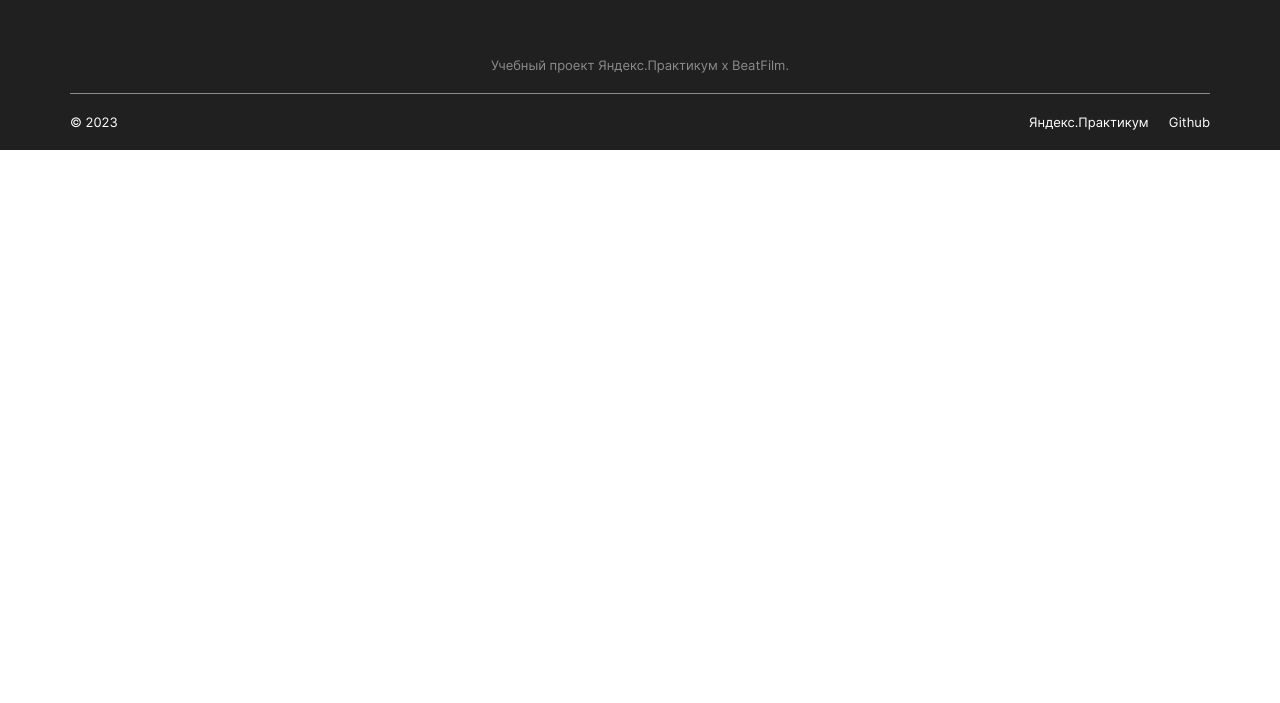
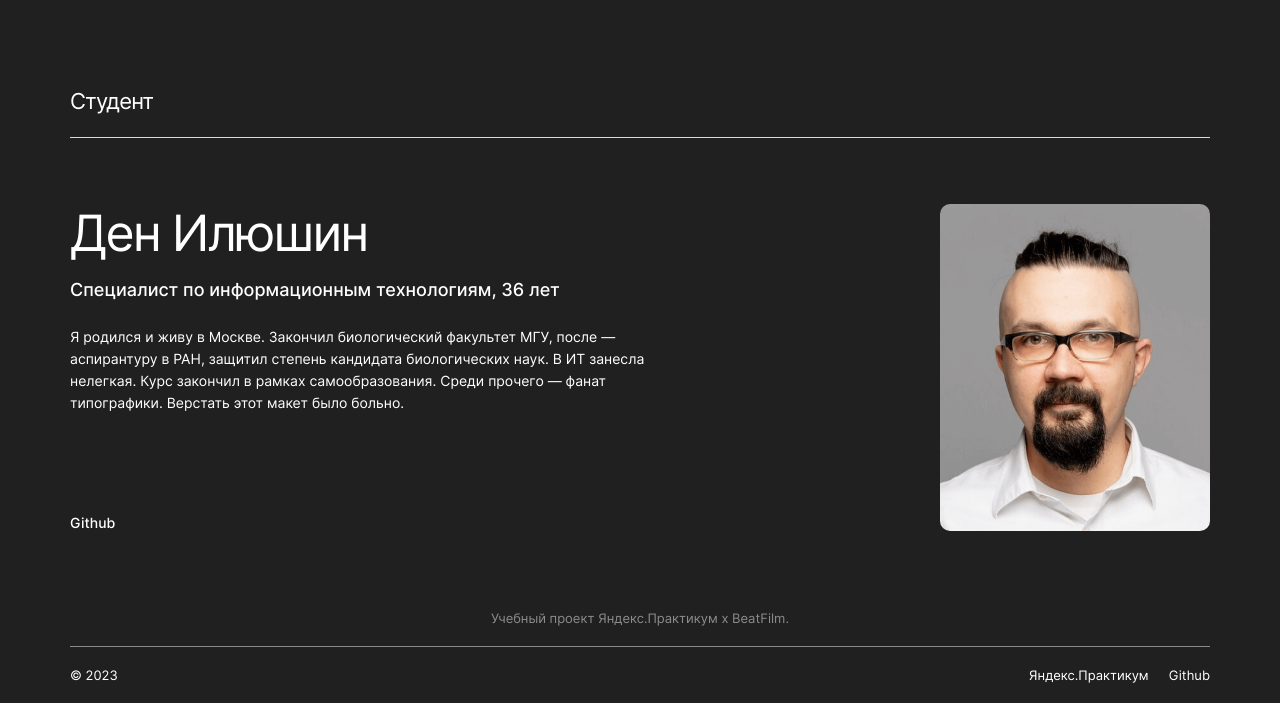
Before and after one commit to DenisIlyushin/movies-explorer-frontend, a React (Create React App) app: page / in a window 1280 px wide. Shown: the part 1849-2552 px from the top of the page. Before the commit the page ends 1999 px from the top, so only its background shows below. Built offline with nearby package versions, Linux system fonts and the light colour scheme.

Commit message:
feat: сделать AboutMe

```diff
--- /dev/null
+++ b/src/components/AboutMe/AboutMe.css
@@ -0,0 +1,98 @@
+.about-me {
+  width: 100%;
+}
+
+.about-me__content {
+  margin: 110px 70px 0;
+}
+
+.about-me__title {
+  margin: 0;
+  padding: 0 0 23px;
+  color: var(--font-color, #fff);
+  font-size: 22px;
+  font-style: normal;
+  font-weight: 400;
+  line-height: normal;
+  letter-spacing: -0.88px;
+  border-bottom: 1px solid var(--title-separator-color, #dadada);
+}
+
+.about-me__info {
+  max-height: 327px;;
+  margin-top: 66px;
+  display: grid;
+  grid-template-areas:
+    "name photo"
+    "job  photo"
+    "bio  photo"
+    "link photo";
+  grid-template-columns: 600px 540px;
+  grid-template-rows: 58px 38px auto 17px;
+  row-gap: 0;
+  column-gap: 0;
+}
+
+.about-me__name {
+  grid-area: name;
+  max-height: 58px;
+  margin: 0;
+  padding: 0;
+  color: var(--font-color, #fff);
+  font-size: 50px;
+  font-style: normal;
+  font-weight: 400;
+  line-height: 58px;
+  letter-spacing: -2px;
+}
+
+.about-me__description {
+  grid-area: job;
+  margin: 18px 0 0 0;
+  padding: 0;
+  color: var(--font-color, #fff);
+  font-feature-settings: 'clig' off, 'liga' off;
+  font-size: 18px;
+  font-style: normal;
+  font-weight: 500;
+  line-height: 20px;
+}
+
+.about-me__bio {
+  grid-area: bio;
+  margin: 26px 0 0 0;
+  padding: 0;
+  color: var(--font-color, #fff);
+  font-feature-settings: 'clig' off, 'liga' off;
+  font-size: 14px;
+  font-style: normal;
+  font-weight: 400;
+  line-height: 22px;
+}
+
+.about-me__github-link {
+  grid-area: link;
+  margin: 0;
+  padding: 0;
+  color: var(--font-color, #fff);
+  font-size: 14px;
+  font-style: normal;
+  font-weight: 500;
+  line-height: normal;
+  text-decoration: none;
+  cursor: pointer;
+  transition: opacity 0.2s linear;
+}
+
+.about-me__github-link:hover {
+  opacity: 0.7;
+}
+
+.about-me__photo {
+  grid-area: photo;
+  justify-self: end;
+  width: 270px;
+  height: 327px;
+  border-radius: 10px;
+  object-fit: cover;
+}
--- /dev/null
+++ b/src/components/AboutMe/AboutMe.jsx
@@ -0,0 +1,60 @@
+import './AboutMe.css'
+import me from '../../images/me.png'
+import {Link} from 'react-router-dom';
+
+function AboutMe() {
+  return (
+    <section
+      className={'about-me'}
+      id={'about-me'}
+    >
+      <div
+        className={'about-me__content'}
+      >
+        <h2
+          className={'about-me__title'}
+        >
+          Студент
+        </h2>
+        <div
+          className={'about-me__info'}
+        >
+          <p
+            className={'about-me__name'}
+          >
+            Ден Илюшин
+          </p>
+          <p
+            className={'about-me__description'}
+          >
+            Специалист по информационным технологиям, 36 лет
+          </p>
+          <p
+            className={'about-me__bio'}
+          >
+            Я&nbsp;родился и&nbsp;живу в&nbsp;Москве. Закончил биологический
+            факультет МГУ, после&nbsp;&mdash; аспирантуру в&nbsp;РАН, защитил
+            степень кандидата биологических наук. В&nbsp;ИТ&nbsp;занесла нелегкая.
+            Курс закончил в&nbsp;рамках самообразования. Среди прочего&nbsp;&mdash;
+            фанат типографики. Верстать этот макет было больно.
+          </p>
+          <Link
+            className={'about-me__github-link'}
+            to={'Github'}
+            target={'_blank'}
+            rel={'noreferrer'}
+          >
+            Github
+          </Link>
+          <img
+            className={'about-me__photo'}
+            src={me}
+            alt={'Портрет'}
+          />
+        </div>
+      </div>
+    </section>
+  )
+}
+
+export default AboutMe
--- a/src/components/Landing/Landing.jsx
+++ b/src/components/Landing/Landing.jsx
@@ -2,6 +2,7 @@ import './Landing.css'
 import Promo from '../Promo/Promo.jsx';
 import AboutProject from '../AboutProject/AboutProject.jsx';
 import Techs from '../Techs/Techs.jsx';
+import AboutMe from '../AboutMe/AboutMe.jsx';
 
 function Landing() {
   return (
@@ -9,6 +10,7 @@ function Landing() {
       <Promo />
       <AboutProject />
       <Techs />
+      <AboutMe />
     </div>
   )
 }
```
Also changed, not shown: src/images/me.png (added).
